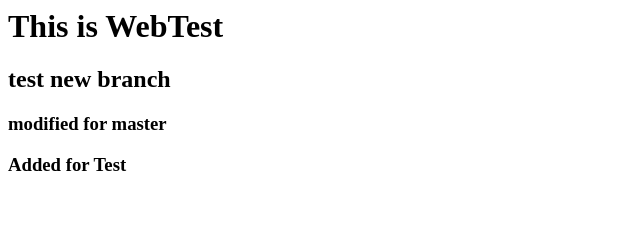
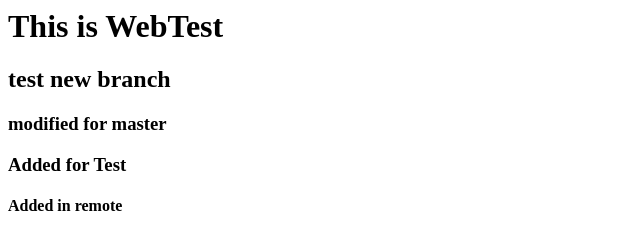
Before and after one commit to sadamh90/WebTest_hussain, a plain HTML site: page index.html in a window 1280 px wide. Shown: the whole page, without its empty margins (0-640 px from the left). Drawn offline with Linux system fonts and the light colour scheme.

Commit message:
Update index.html

```diff
--- a/index.html
+++ b/index.html
@@ -2,3 +2,4 @@
 <h2>test new branch</h2>
 <h3>modified for master</h3>
 <h3>Added for Test</h3>
+<h4>Added in remote</h4>
```
